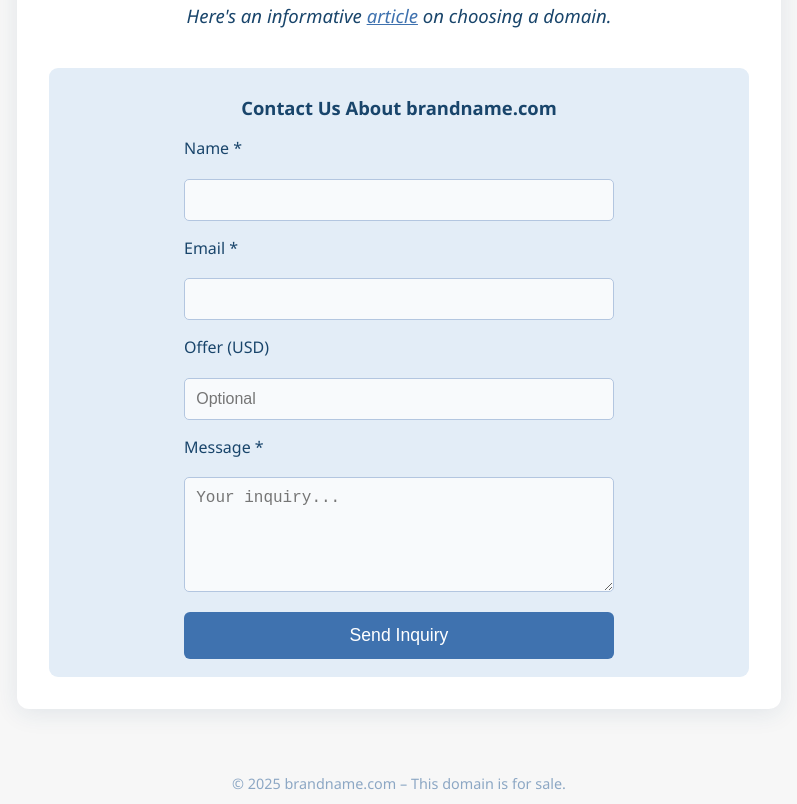
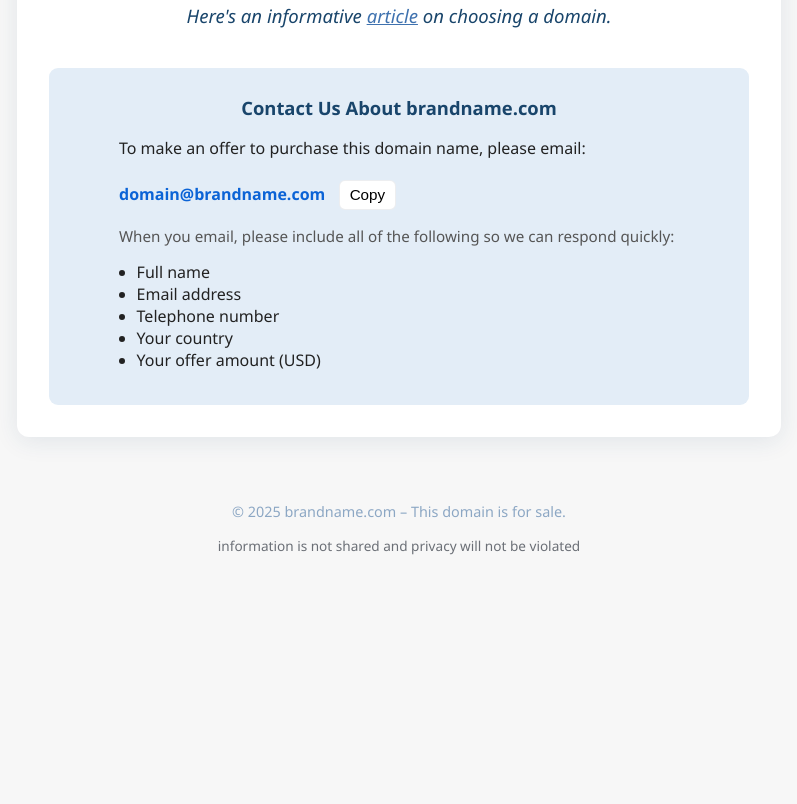
Before and after one commit to Schnyarp/brandnamecom, a plain HTML site: page index.html in a window 1280 px wide. Shown: the part 531-1335 px from the top of the page, without its empty margins (241-1038 px from the left). After the commit the page ends 1097 px from the top, so only its background shows below. Drawn offline with Linux system fonts and the light colour scheme.

Commit message:
Add files via upload

```diff
--- a/index.html
+++ b/index.html
@@ -92,58 +92,49 @@
             color: #3f72af;
             text-decoration: underline;
         }
-        form.inquiry-form {
-            max-width: 430px;
+        .contact-note {
+            max-width: 560px;
             margin: 0 auto;
-            display: flex;
-            flex-direction: column;
-            gap: 1rem;
+            text-align: left;
+            font-size: 1rem;
+            color: #222;
         }
-        .inquiry-form label {
-            font-size: 1rem;
-            color: #19456b;
-            margin-bottom: 0.2rem;
-            font-weight: 500;
+        .contact-email {
+            display:inline-block;
+            margin-top:.5rem;
+            font-weight:700;
+            color:#0b63d6;
+            text-decoration:none;
         }
-        .inquiry-form input,
-        .inquiry-form textarea {
-            padding: 0.7rem;
-            border: 1px solid #b3c6e0;
-            border-radius: 5px;
-            font-size: 1rem;
-            background: #f8fafc;
-            resize: vertical;
+        .copy-btn {
+            margin-left:.6rem;
+            padding:.35rem .6rem;
+            font-size:.95rem;
+            border-radius:6px;
+            border:1px solid rgba(34,48,64,0.08);
+            background:#fff;
+            cursor:pointer;
         }
-        .inquiry-form textarea {
-            min-height: 90px;
-            max-height: 220px;
+        ul.requirements {
+            margin-top:.6rem;
+            padding-left:1.1rem;
         }
-        .inquiry-form input[type="submit"] {
-            background: #3f72af;
-            color: #fff;
-            border: none;
-            font-size: 1.1rem;
-            border-radius: 6px;
-            padding: 0.8rem 0;
-            cursor: pointer;
-            transition: background 0.2s;
-            margin-top: 0.3rem;
-        }
-        .inquiry-form input[type="submit"]:hover {
-            background: #19456b;
-        }
-        .thanks-message {
-            display: none;
-            text-align: center;
-            color: #19456b;
-            font-weight: bold;
-            margin-top: 1.1rem;
+        .note {
+            font-size:.95rem;
+            color:#555;
+            margin-top:.8rem;
         }
         footer {
             text-align: center;
             color: #8ca7c4;
             font-size: 0.9rem;
             padding: 1.6rem 0 0.7rem 0;
+        }
+        .small-print {
+            font-size: 0.85rem;
+            color: #6b6f76;
+            margin-top: .9rem;
+            text-align: center;
         }
         @media (max-width: 600px) {
             main {
@@ -181,57 +172,67 @@
         <div class="info-article">
             Here's an informative <a href="https://corelli.com/domains.html" target="_blank" rel="noopener">article</a> on choosing a domain.
         </div>
+
+        <!-- REPLACED: inquiry form removed and replaced with contact note -->
         <section class="inquiry-form-section" id="inquiry-form">
             <h3>Contact Us About brandname.com</h3>
-            <form class="inquiry-form" action="https://formspree.io/f/mvgayvaa" method="POST" autocomplete="on">
-                <input type="hidden" name="_redirect" value="https://brandname.com/thank-you.html">
-                <label for="name">Name *</label>
-                <input type="text" name="name" id="name" required autocomplete="name">
 
-                <label for="email">Email *</label>
-                <input type="email" name="email" id="email" required autocomplete="email">
+            <div class="contact-note" aria-live="polite">
+                <p>To make an offer to purchase this domain name, please email:</p>
 
-                <label for="offer">Offer (USD)</label>
-                <input type="number" name="offer" id="offer" min="0" step="any" placeholder="Optional">
+                <!-- The visible email is constructed by JavaScript below to reduce simple scraping. -->
+                <p>
+                    <a id="contact-email" class="contact-email" href="#" rel="nofollow noopener"></a>
+                    <button id="copy-email" class="copy-btn" type="button" aria-label="Copy email address">Copy</button>
+                </p>
 
-                <label for="message">Message *</label>
-                <textarea name="message" id="message" required placeholder="Your inquiry..."></textarea>
+                <p class="note">When you email, please include all of the following so we can respond quickly:</p>
 
-                <input type="submit" value="Send Inquiry">
-            </form>
-            <div class="thanks-message" id="thanks-message">
-                Thank you for your inquiry! We will contact you soon.
+                <ul class="requirements">
+                    <li>Full name</li>
+                    <li>Email address</li>
+                    <li>Telephone number</li>
+                    <li>Your country</li>
+                    <li>Your offer amount (USD)</li>
+                </ul>
             </div>
         </section>
     </main>
     <footer>
         &copy; 2025 brandname.com &ndash; This domain is for sale.
+        <div class="small-print">information is not shared and privacy will not be violated</div>
     </footer>
+
     <script>
-        // Optional: show a thank you message after submission using AJAX (Formspree supports this)
-        document.querySelector('.inquiry-form').addEventListener('submit', function(e) {
-            // Uncomment below to enable AJAX-style feedback (Formspree recommends this)
-            /*
-            e.preventDefault();
-            var form = this;
-            var data = new FormData(form);
-            fetch(form.action, {
-                method: form.method,
-                body: data,
-                headers: { 'Accept': 'application/json' }
-            }).then(function(response) {
-                if (response.ok) {
-                    window.location.href = "https://brandname.com/thank-you.html";
-                } else {
-                    response.json().then(function(data){
-                        alert(data.error || 'Oops! There was a problem submitting your form');
-                    });
-                }
-            }).catch(function(error) {
-                alert('Oops! There was a problem submitting your form');
-            });
-            */
-        });
+        // Build the public routed alias in JS to deter simple scrapers.
+        (function () {
+            const parts = { user: "domain", domain: "brandname.com" }; // public routed alias (do NOT put your private inbox here)
+            const addr = parts.user + "@" + parts.domain;
+
+            const link = document.getElementById('contact-email');
+            if (link) {
+                link.textContent = addr;
+                link.href = 'mailto:' + addr;
+                link.title = 'Send an email to ' + addr;
+                link.setAttribute('rel', 'nofollow noopener');
+            }
+
+            const copyBtn = document.getElementById('copy-email');
+            if (copyBtn) {
+                copyBtn.addEventListener('click', async function () {
+                    try {
+                        await navigator.clipboard.writeText(addr);
+                        const prev = copyBtn.textContent;
+                        copyBtn.textContent = 'Copied';
+                        copyBtn.disabled = true;
+                        setTimeout(() => { copyBtn.textContent = prev; copyBtn.disabled = false; }, 1400);
+                    } catch (e) {
+                        // fallback: prompt for manual copy
+                        window.prompt('Copy this email address:', addr);
+                    }
+                });
+            }
+        })();
     </script>
 </body>
 </html>
```
